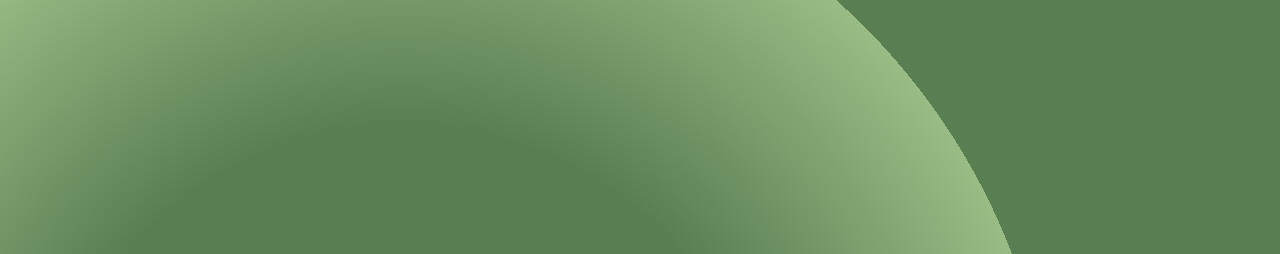
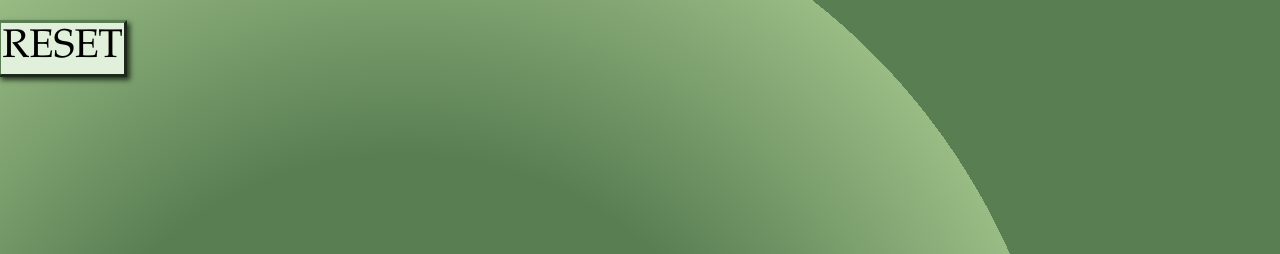
Before and after one commit to margoglvz/NurtureNook, a plain HTML site: page static/index.html in a window 1280 px wide. Shown: the top 254 px of the page. Drawn offline with Linux system fonts and the light colour scheme.

Commit message:
implemented reset button

```diff
--- a/static/CSS_home.css
+++ b/static/CSS_home.css
@@ -20,6 +20,9 @@ h1{
     margin-bottom: -10px;
 }
 
+#reset {
+    padding: 0.1%;
+}
 button{
     display: flex;
     justify-content: center;
@@ -69,6 +72,4 @@ button:hover{
 
 .img1{
     display: flex;
-
-
 }
--- a/static/html_front.js
+++ b/static/html_front.js
@@ -4,6 +4,17 @@ let num_waterlily = localStorage.getItem("waterlily_amount");
 let num_cattail = localStorage.getItem("cattail_amount");
 let num_chamomile = localStorage.getItem("chamomile_amount");
 
+function reset() {
+    localStorage.setItem("coin_amount", 0);
+    localStorage.setItem("water_amount", 0);
+    localStorage.setItem("waterlily_amount", 0);
+    localStorage.setItem("chamomile_amount", 0);
+    localStorage.setItem("cattail_amount", 0);
+    localStorage.setItem("packet1", false);
+    localStorage.setItem("packet2", false);
+    localStorage.setItem("replaced1", false);
+    localStorage.setItem("replaced2", false);
+}
 window.onload = function() {
     localStorage.setItem("coin_amount", num_coins);
     localStorage.setItem("water_amount", num_lavender);
--- a/static/index.html
+++ b/static/index.html
@@ -9,6 +9,7 @@
 
 </head>
 <body>
+    <button id="reset" onclick="reset()">RESET</button>
     <div class="row">
         <div class="column">
             <h1 class="first">Nurture</h1>
```
